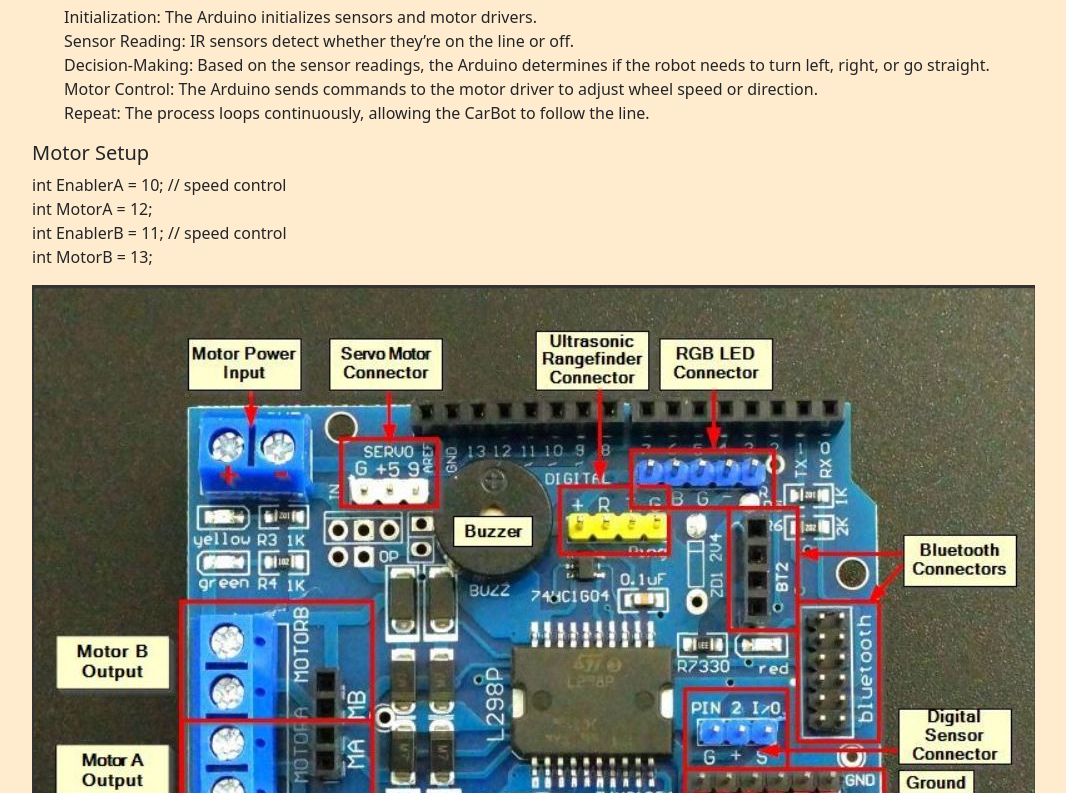
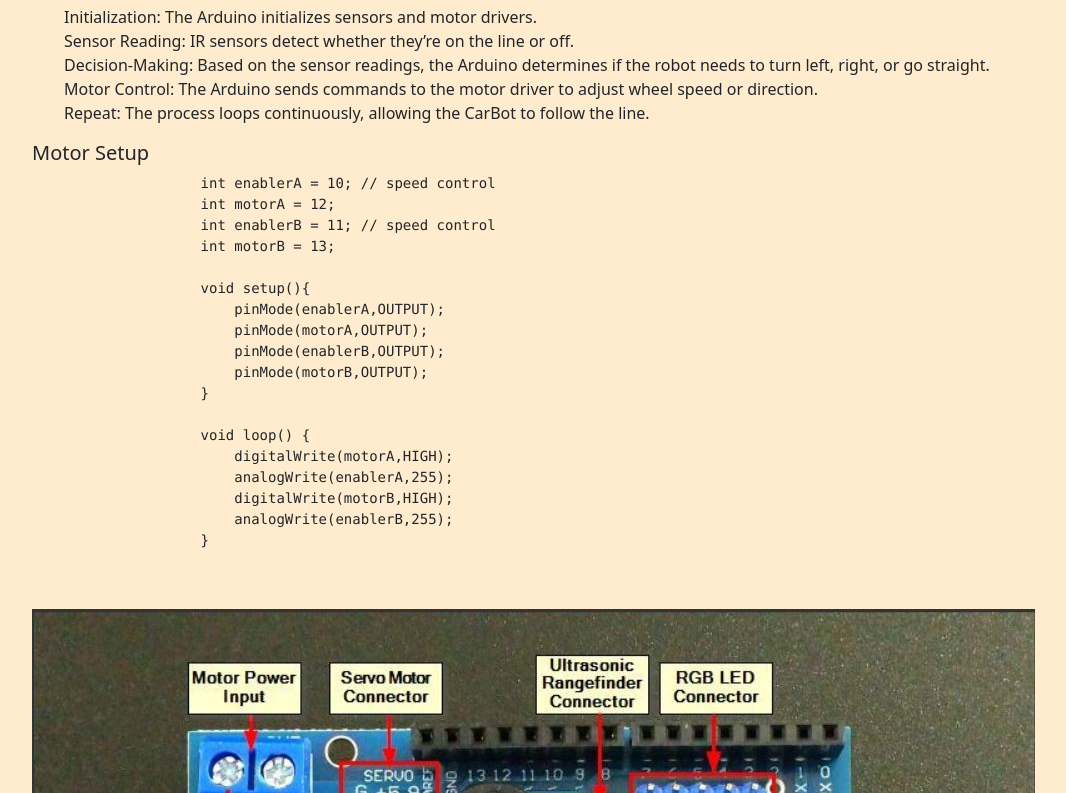
Before and after one commit to mufasaonat/carbot, a plain HTML site: page index.html in a window 1280 px wide. Shown: the part 529-1322 px from the top of the page, without its empty margins (50-1116 px from the left). Drawn offline with nearby package versions, Linux system fonts and the light colour scheme.

Commit message:
Update index.html

```diff
--- a/index.html
+++ b/index.html
@@ -43,11 +43,27 @@
         <div class="initial">
             <div class="motor">
                 <h5>Motor Setup</h5>
-                <p>int EnablerA = 10; // speed control<br>
-                    int MotorA = 12;<br>
-                    int EnablerB = 11; // speed control<br>
-                    int MotorB = 13;
-                </p>
+                <pre>
+                    int enablerA = 10; // speed control
+                    int motorA = 12;
+                    int enablerB = 11; // speed control
+                    int motorB = 13;
+
+                    void setup(){
+                        pinMode(enablerA,OUTPUT);
+                        pinMode(motorA,OUTPUT);
+                        pinMode(enablerB,OUTPUT);
+                        pinMode(motorB,OUTPUT);
+                    }
+
+                    void loop() {
+                        digitalWrite(motorA,HIGH);
+                        analogWrite(enablerA,255);
+                        digitalWrite(motorB,HIGH);
+                        analogWrite(enablerB,255);
+                    }
+
+                </pre>
                 <p>
                     <img src="img/L298P-Motor-Driver-Shield-Back-150x150.jpg" alt="">
                 </p>
```
